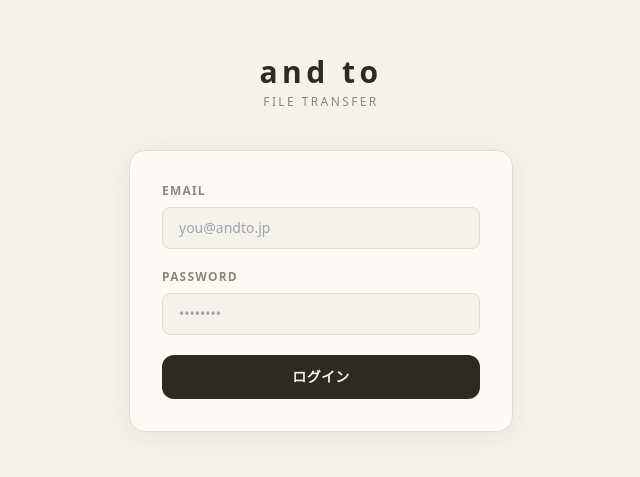
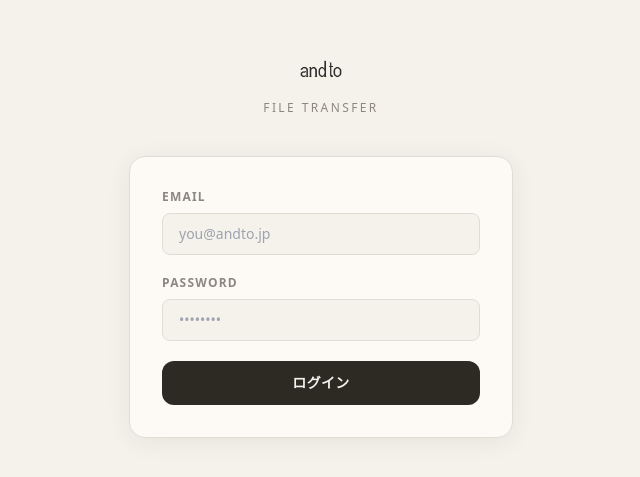
Before and after one commit to tanakak0604-ux/file-transfer, a React (Create React App) app in the folder client/: page /auth in a window 1280 px wide. Shown: the part 157-634 px from the top of the page, without its empty margins (319-959 px from the left). Built offline with nearby package versions, Linux system fonts and the light colour scheme; no server answers.

Commit message:
ui: 全ページのロゴをテキストからPNG画像に変更
Co-Authored-By: Claude Sonnet 4.6 <noreply@anthropic.com>

```diff
--- a/client/src/pages/AuthPage.jsx
+++ b/client/src/pages/AuthPage.jsx
@@ -1,5 +1,6 @@
 import { useState } from 'react';
 import { supabase } from '../lib/supabase';
+import logo from '../logo.png';
 
 export default function AuthPage() {
   const [email, setEmail] = useState('');
@@ -20,9 +21,7 @@ export default function AuthPage() {
     <div className="min-h-screen flex flex-col items-center justify-center p-4" style={{ background: '#F5F2EC' }}>
       <div className="w-full max-w-sm">
         <div className="text-center mb-10">
-          <h1 className="text-3xl font-bold tracking-widest mb-1" style={{ color: '#2D2A24', letterSpacing: '0.15em' }}>
-            and to
-          </h1>
+          <img src={logo} alt="and to" className="h-12 mx-auto mb-1" />
           <p className="text-xs tracking-widest uppercase" style={{ color: '#8C8880', letterSpacing: '0.2em' }}>
             File Transfer
           </p>
--- a/client/src/pages/CompletePage.jsx
+++ b/client/src/pages/CompletePage.jsx
@@ -1,5 +1,6 @@
 import { useParams, useLocation, useNavigate } from 'react-router-dom';
 import { useState } from 'react';
+import logo from '../logo.png';
 
 function formatDate(iso) {
   return new Date(iso).toLocaleString('ja-JP', {
@@ -29,9 +30,7 @@ export default function CompletePage() {
     <div className="min-h-screen flex flex-col items-center justify-center p-4" style={{ background: '#F5F2EC' }}>
       <div className="w-full max-w-lg">
         <div className="text-center mb-8">
-          <h1 className="text-3xl font-bold tracking-widest mb-1" style={{ color: '#2D2A24', letterSpacing: '0.15em' }}>
-            and to
-          </h1>
+          <img src={logo} alt="and to" className="h-12 mx-auto mb-1" />
           <p className="text-xs tracking-widest uppercase" style={{ color: '#8C8880', letterSpacing: '0.2em' }}>
             File Transfer
           </p>
--- a/client/src/pages/DownloadPage.jsx
+++ b/client/src/pages/DownloadPage.jsx
@@ -1,6 +1,7 @@
 import { useParams } from 'react-router-dom';
 import { useState, useEffect } from 'react';
 import axios from 'axios';
+import logo from '../logo.png';
 
 function formatBytes(bytes) {
   if (!bytes) return '—';
@@ -63,9 +64,7 @@ export default function DownloadPage() {
     <div className="min-h-screen flex flex-col items-center justify-center p-4" style={{ background: '#F5F2EC' }}>
       <div className="w-full max-w-md">
         <div className="text-center mb-8">
-          <h1 className="text-3xl font-bold tracking-widest mb-1" style={{ color: '#2D2A24', letterSpacing: '0.15em' }}>
-            and to
-          </h1>
+          <img src={logo} alt="and to" className="h-12 mx-auto mb-1" />
           <p className="text-xs tracking-widest uppercase" style={{ color: '#8C8880', letterSpacing: '0.2em' }}>
             File Transfer
           </p>
--- a/client/src/pages/UploadPage.jsx
+++ b/client/src/pages/UploadPage.jsx
@@ -3,6 +3,7 @@ import { useNavigate } from 'react-router-dom';
 import axios from 'axios';
 import JSZip from 'jszip';
 import { supabase } from '../lib/supabase';
+import logo from '../logo.png';
 
 const MAX_SIZE = 5 * 1024 * 1024 * 1024;
 const CHUNK_SIZE = 5 * 1024 * 1024; // 5MB
@@ -147,9 +148,7 @@ export default function UploadPage() {
     <div className="min-h-screen flex flex-col items-center justify-center p-4" style={{ background: '#F5F2EC' }}>
       <div className="w-full max-w-lg">
         <div className="text-center mb-8">
-          <h1 className="text-3xl font-bold tracking-widest mb-1" style={{ color: '#2D2A24', letterSpacing: '0.15em' }}>
-            and to
-          </h1>
+          <img src={logo} alt="and to" className="h-12 mx-auto mb-1" />
           <p className="text-xs tracking-widest uppercase" style={{ color: '#8C8880', letterSpacing: '0.2em' }}>
             File Transfer
           </p>
```
Also changed, not shown: client/src/logo.png (added).
